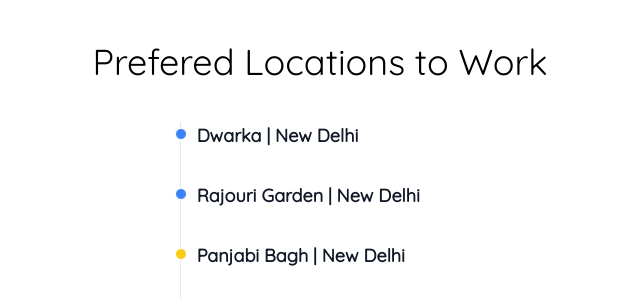
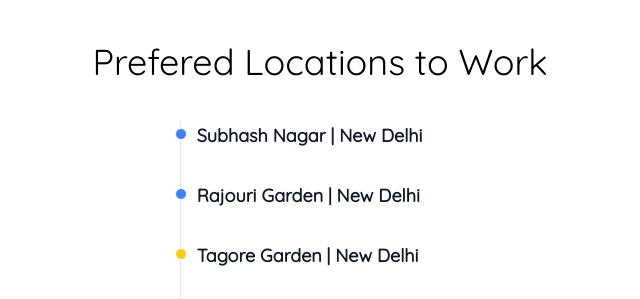
Before and after one commit to TutorSudhirKrSingh/Portfolio, a plain HTML site: page index.html in a window 1280 px wide. Shown: the part 2340-2639 px from the top of the page, without its empty margins (320-960 px from the left). Drawn offline with Linux system fonts and the light colour scheme.

Commit message:
Update index.html

```diff
--- a/index.html
+++ b/index.html
@@ -345,7 +345,7 @@
                         </div>
                         <!-- <time class="mb-1 text-sm font-normal leading-none text-gray-400 dark:text-gray-500">December -->
                         <!-- 2023</time> -->
-                        <h3 class="text-lg font-semibold text-gray-900 dark:text-white">Dwarka | New Delhi</h3>
+                        <h3 class="text-lg font-semibold text-gray-900 dark:text-white">Subhash Nagar | New Delhi</h3>
                         <!-- <p class="mb-4 text-base font-normal text-gray-500 dark:text-gray-400">Graduated from ACE with a -->
                         <!-- 4.0 GPA</p> -->
                     </li>
@@ -365,7 +365,7 @@
                         </div>
                         <!-- <time class="mb-1 text-sm font-normal leading-none text-gray-400 dark:text-gray-500">February -->
                         <!-- 2023 | Seoul, South Korea</time> -->
-                        <h3 class="text-lg font-semibold text-gray-900 dark:text-white">Panjabi Bagh | New Delhi</h3>
+                        <h3 class="text-lg font-semibold text-gray-900 dark:text-white">Tagore Garden | New Delhi</h3>
                         <!-- <p class="mb-4 text-base font-normal text-gray-500 dark:text-gray-400">Under construction...</p> -->
                         <!-- </li> -->
                     <li class="mb-8 ml-4">
```
